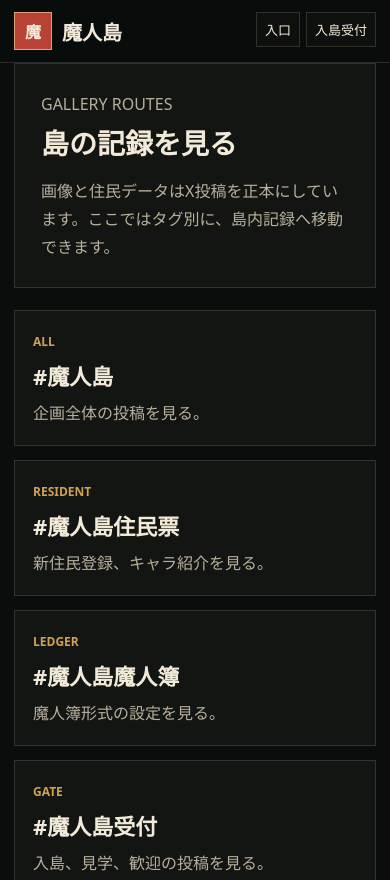
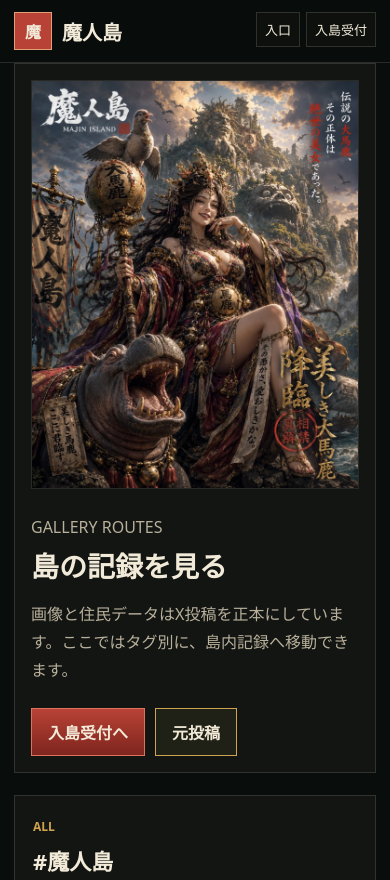
Before and after one commit to hideosuzuki2024fx-blip/majin-island-reception, a website: page public/gallery.html in a window 390 px wide. Shown: the top 880 px of the page. Drawn offline with Linux system fonts and the light colour scheme.

Commit message:
Add gallery top poster

```diff
--- a/public/gallery.html
+++ b/public/gallery.html
@@ -19,10 +19,19 @@
     </header>
 
     <main class="landing subpage">
-      <section class="gallery-head">
-        <p class="kicker">GALLERY ROUTES</p>
-        <h1>島の記録を見る</h1>
-        <p>画像と住民データはX投稿を正本にしています。ここではタグ別に、島内記録へ移動できます。</p>
+      <section class="gallery-head gallery-visual-head">
+        <div class="gallery-poster">
+          <img src="./assets/gallery-top.webp" alt="魔人島のポスター">
+        </div>
+        <div class="gallery-copy">
+          <p class="kicker">GALLERY ROUTES</p>
+          <h1>島の記録を見る</h1>
+          <p>画像と住民データはX投稿を正本にしています。ここではタグ別に、島内記録へ移動できます。</p>
+          <div class="hero-actions">
+            <a class="button primary" href="./reception.html">入島受付へ</a>
+            <a class="button" href="https://x.com/MaoGondawara/status/2056412056551903277?s=20" target="_blank" rel="noreferrer">元投稿</a>
+          </div>
+        </div>
       </section>
 
       <section class="route-panel gallery-routes">
--- a/public/styles.css
+++ b/public/styles.css
@@ -257,6 +257,30 @@ body {
 
 .gallery-head {
   padding: 26px;
+}
+
+.gallery-visual-head {
+  display: grid;
+  grid-template-columns: minmax(260px, 0.52fr) minmax(300px, 0.48fr);
+  gap: 24px;
+  align-items: center;
+}
+
+.gallery-poster {
+  overflow: hidden;
+  border: 1px solid rgba(242, 234, 216, 0.14);
+  background: #080908;
+}
+
+.gallery-poster img {
+  display: block;
+  width: 100%;
+  max-height: min(760px, 72vh);
+  object-fit: contain;
+}
+
+.gallery-copy p:not(.kicker) {
+  max-width: 560px;
 }
 
 .gallery-routes {
@@ -589,7 +613,8 @@ label {
   .concept,
   .route-panel,
   .spots,
-  .gallery-routes {
+  .gallery-routes,
+  .gallery-visual-head {
     grid-template-columns: 1fr;
   }
 
@@ -646,6 +671,14 @@ label {
     font-size: 28px;
   }
 
+  .gallery-head {
+    padding: 16px;
+  }
+
+  .gallery-poster img {
+    max-height: none;
+  }
+
   main {
     padding: 14px;
   }
```
Also changed, not shown: public/assets/gallery-top.webp (added).
